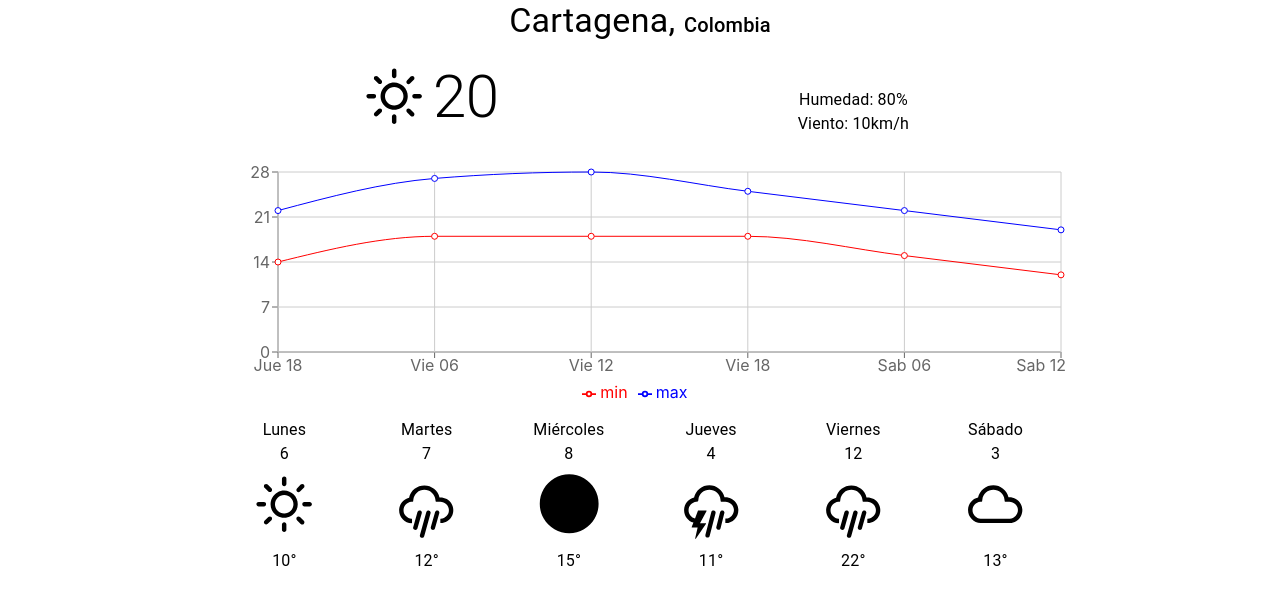
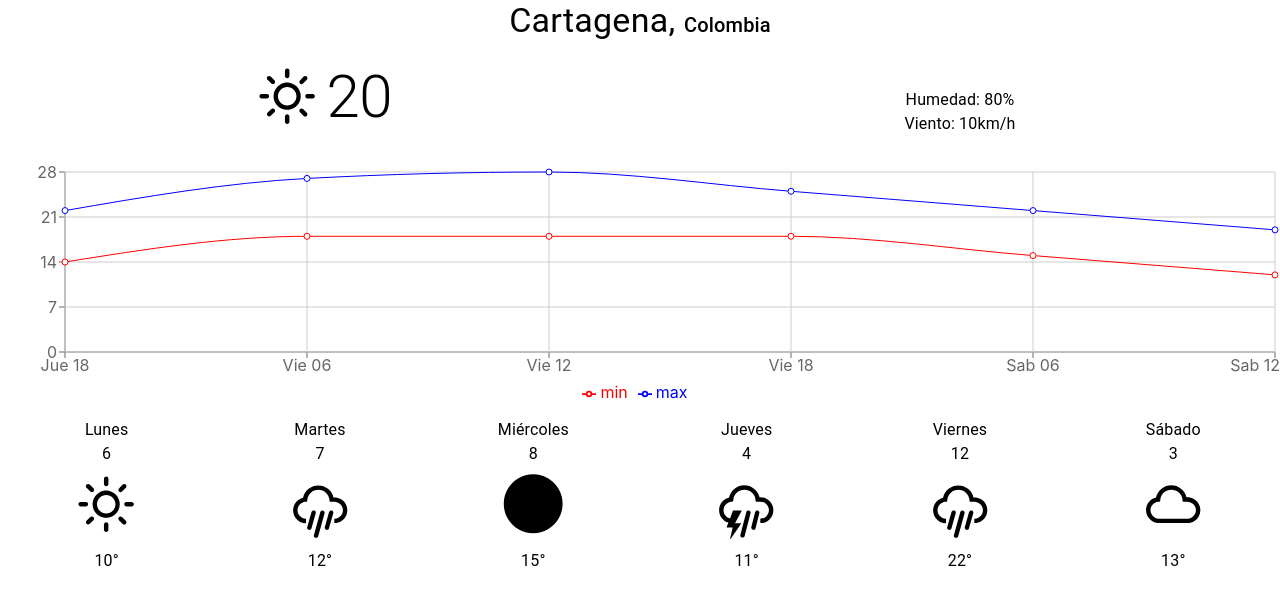
Before and after one commit to mycaballero/clima-app, a React (Create React App) app: page /city in a window 1280 px wide. Shown: the top 604 px of the page. Built offline with nearby package versions, Linux system fonts and the light colour scheme.

Commit message:
Correcciones y añade welacome

```diff
--- a/src/App.jsx
+++ b/src/App.jsx
@@ -8,14 +8,6 @@ import WelcomePage from './pages/WelcomePage'
 
 const App = () => {
     return (
-        <Grid container
-            justifyContent='center'
-            direction='row'>
-            <Grid item
-                xs={12}
-                sm={11}
-                md={10}
-                lg={8}>
         <Router>
             <Switch>
                 <Route exact path="/">
@@ -32,8 +24,6 @@ const App = () => {
                 </Route>
             </Switch>
         </Router>
-            </Grid>
-        </Grid>
     )
 }
 
--- a/src/pages/WelcomePage.jsx
+++ b/src/pages/WelcomePage.jsx
@@ -1,11 +1,11 @@
 import React from 'react'
 import { Link } from 'react-router-dom'
+import WelcomeScreen from '../components/WelcomeScreen'
 
 const WelcomePage = () => {
     return (
         <div>
-            WelcomePage
-            <Link to="/main"> Ir a Main </Link>
+            <WelcomeScreen></WelcomeScreen>
         </div>
     )
 }
```
Also changed, not shown: 1 other file (tests, documents, lock files or other folders). Lines whose indentation alone changed are shown as unchanged.
